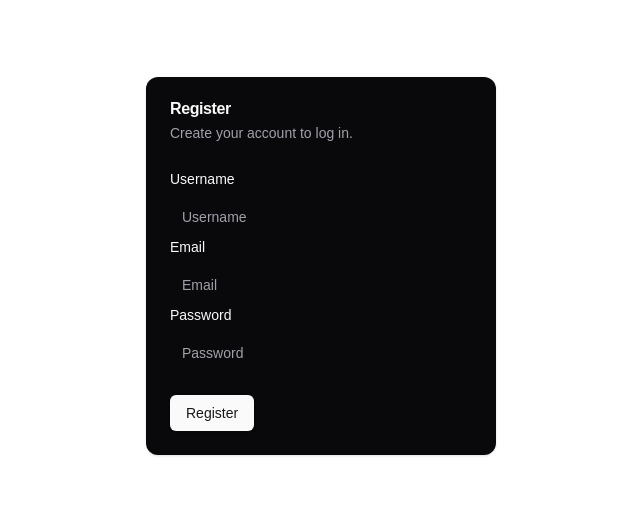
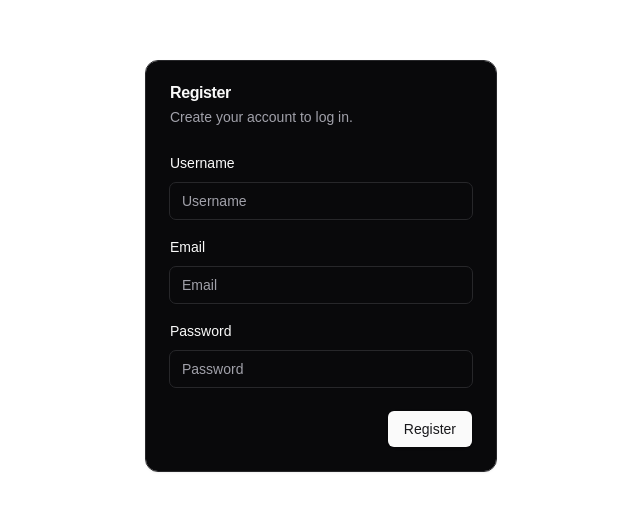
Before and after one commit to Luis-Prendas/imaginary-kingdoms, a Next.js app: page /register in a window 1280 px wide. Shown: the part 134-644 px from the top of the page, without its empty margins (319-959 px from the left). Built offline with nearby package versions, Linux system fonts and the light colour scheme.

Commit message:
middleware

```diff
--- a/src/app/(auth)/login/_components/login.tsx
+++ b/src/app/(auth)/login/_components/login.tsx
@@ -74,7 +74,7 @@ export default function Login() {
           <CardTitle>Login</CardTitle>
           <CardDescription>Use your account to log in.</CardDescription>
         </CardHeader>
-        <CardContent>
+        <CardContent className='flex flex-col gap-4'>
           <FormField
             control={form.control}
             name='email'
--- a/src/app/(auth)/register/_components/register.tsx
+++ b/src/app/(auth)/register/_components/register.tsx
@@ -66,7 +66,7 @@ export default function Register() {
           <CardTitle>Register</CardTitle>
           <CardDescription>Create your account to log in.</CardDescription>
         </CardHeader>
-        <CardContent>
+        <CardContent className='flex flex-col gap-4'>
           <FormField
             control={form.control}
             name='username'
@@ -107,7 +107,7 @@ export default function Register() {
             )}
           />
         </CardContent>
-        <CardFooter>
+        <CardFooter className='flex justify-end gap-4'>
           <Button type='submit' disabled={isPending}>
             {isPending ? (
               <>
--- a/src/components/ui/card.tsx
+++ b/src/components/ui/card.tsx
@@ -9,7 +9,7 @@ const Card = React.forwardRef<
   <div
     ref={ref}
     className={cn(
-      'rounded-xl border bg-card text-card-foreground shadow',
+      'rounded-xl outline outline-1 outline-zinc-800 border bg-card text-card-foreground shadow',
       className
     )}
     {...props}
--- a/src/components/ui/input.tsx
+++ b/src/components/ui/input.tsx
@@ -11,7 +11,7 @@ const Input = React.forwardRef<HTMLInputElement, InputProps>(
       <input
         type={type}
         className={cn(
-          'flex h-9 w-full rounded-md border border-input bg-transparent px-3 py-1 text-sm shadow-sm transition-colors file:border-0 file:bg-transparent file:text-sm file:font-medium placeholder:text-muted-foreground focus-visible:outline-none focus-visible:ring-1 focus-visible:ring-ring disabled:cursor-not-allowed disabled:opacity-50',
+          'flex h-9 outline outline-1 outline-zinc-800 w-full rounded-md border border-input bg-transparent px-3 py-1 text-sm shadow-sm transition-colors file:border-0 file:bg-transparent file:text-sm file:font-medium placeholder:text-muted-foreground focus-visible:outline-none focus-visible:ring-1 focus-visible:ring-ring disabled:cursor-not-allowed disabled:opacity-50',
           className
         )}
         ref={ref}
```
Also changed, not shown: src/middleware.ts (+38 -1 lines), src/app/fonts/GeistMonoVF.woff (deleted), src/app/fonts/GeistVF.woff (deleted).
